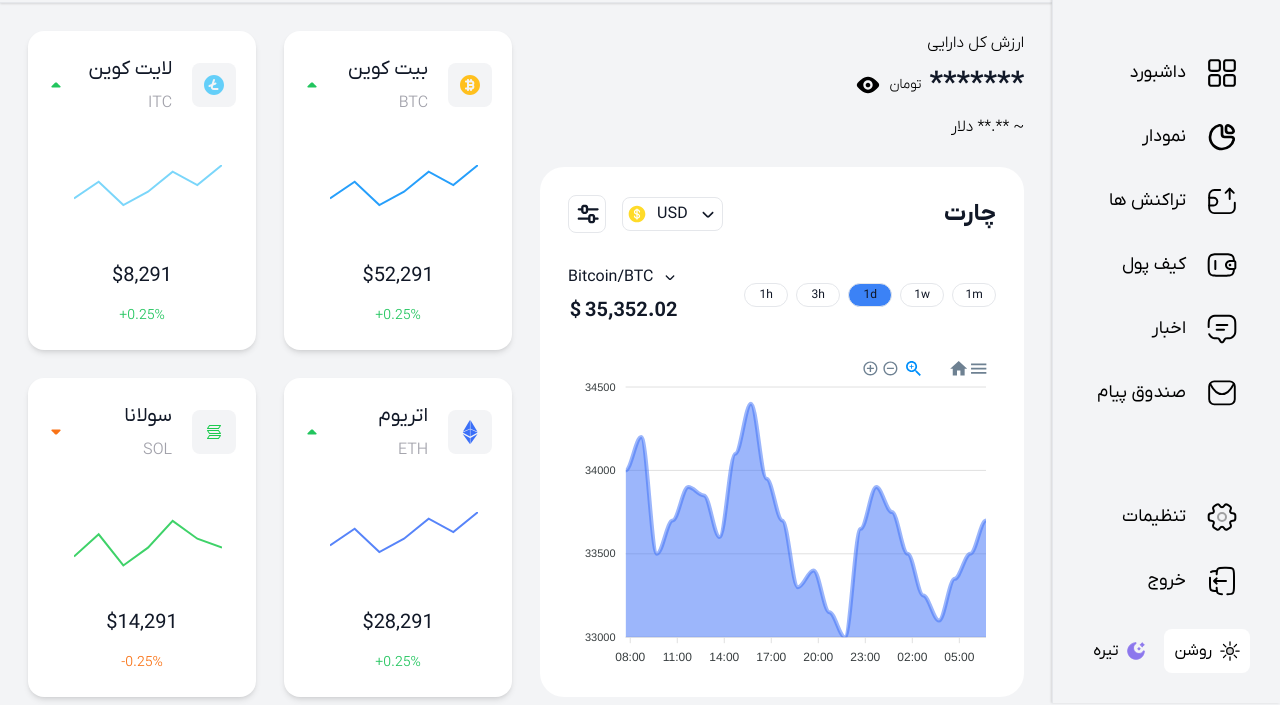
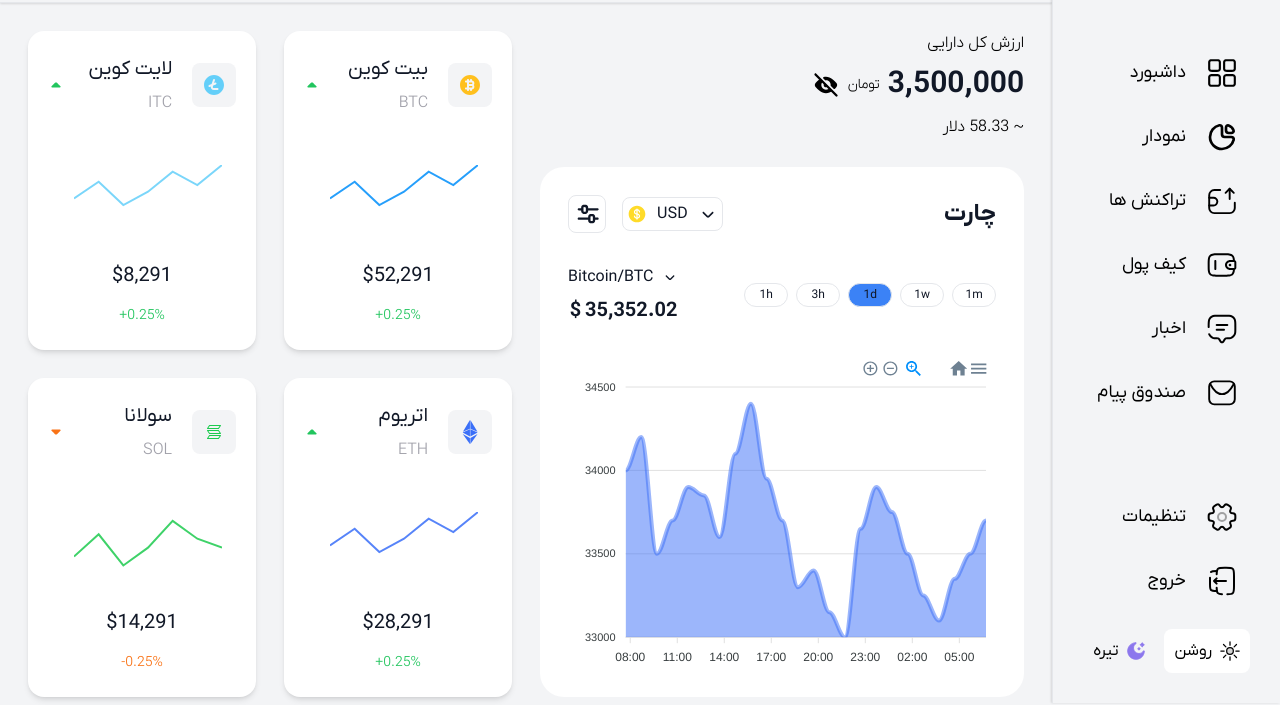
Before and after one commit to mobin-izadi/crypto-dashboard, a website: page public/index.html in a window 1280 px wide. Shown: the part 97-802 px from the top of the page. Drawn offline with Linux system fonts and the light colour scheme.

Commit message:
Refactor the asset to show the amount

```diff
--- a/public/index.html
+++ b/public/index.html
@@ -555,16 +555,16 @@
                 <section class="text-black dark:text-zinc-300 ">
                     <span class="font-light">ارزش کل دارایی</span>
                     <div class="flex items-center gap-2 font-bold text-3xl my-3">
-                        <span class="text-gray-900 dark:text-white asset__t">*******</span>
+                        <span class="text-gray-900 dark:text-white asset__t">3,500,000</span>
                         <span class="text-sm font-light">تومان</span>
-                        <svg class="w-7 h-7 cursor-pointer asset__hid-btn  hidden ">
+                        <svg class="w-7 h-7 cursor-pointer asset__hid-btn   ">
                             <use href="#eye-off" class="pointer-events-none"></use>
                         </svg>
-                        <svg class="w-7 h-7 cursor-pointer asset__show-btn  ">
+                        <svg class="w-7 h-7 cursor-pointer asset__show-btn hidden ">
                             <use href="#eye" class="pointer-events-none "></use>
                         </svg>
                     </div>
-                    <p class="font-light"><span>~</span> <span class="asset__d">**.**</span> <span>دلار</span></p>
+                    <p class="font-light"><span>~</span> <span class="asset__d">58.33</span> <span>دلار</span></p>
 
                 </section>
                 <!-- chart -->
```
